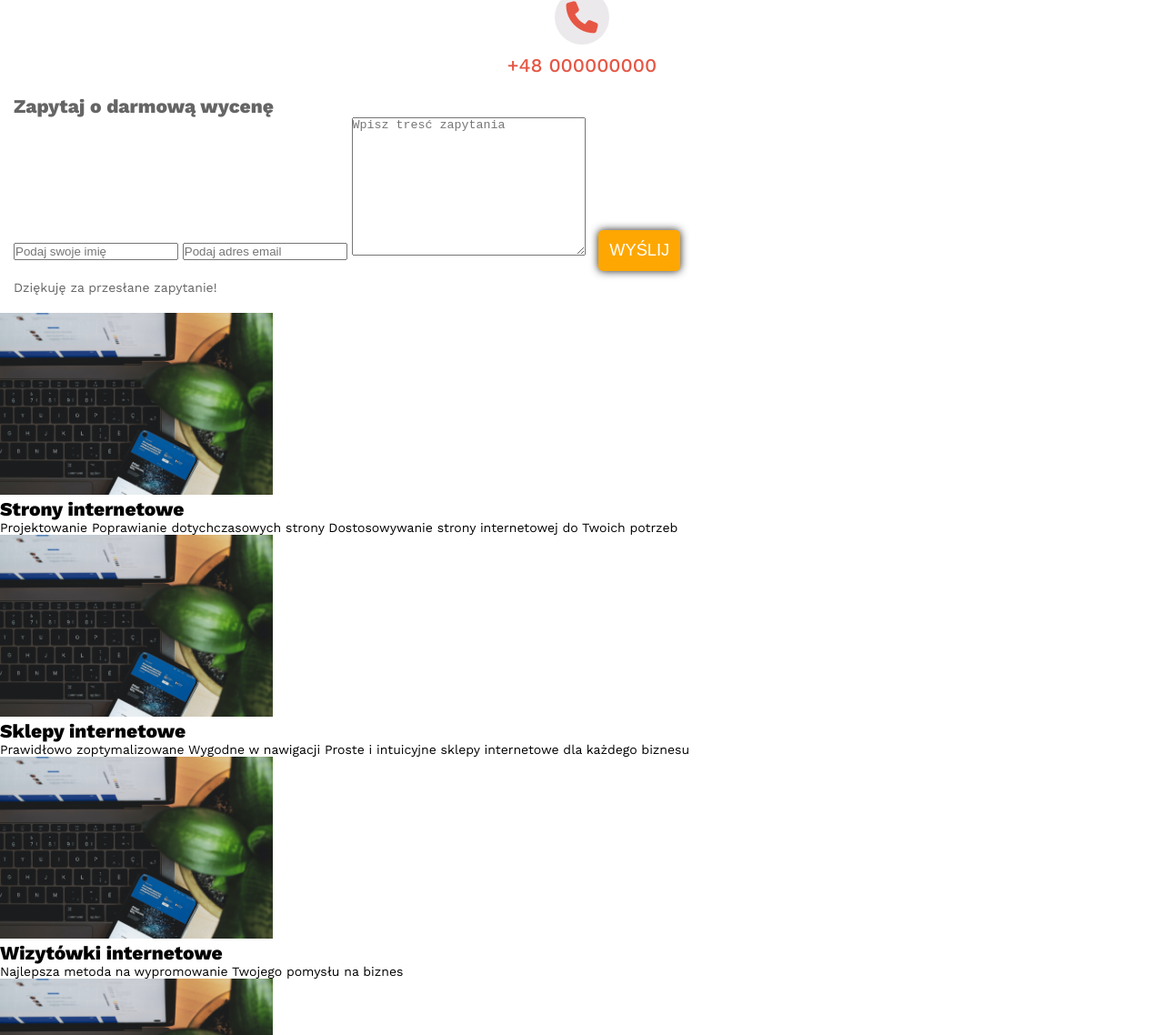
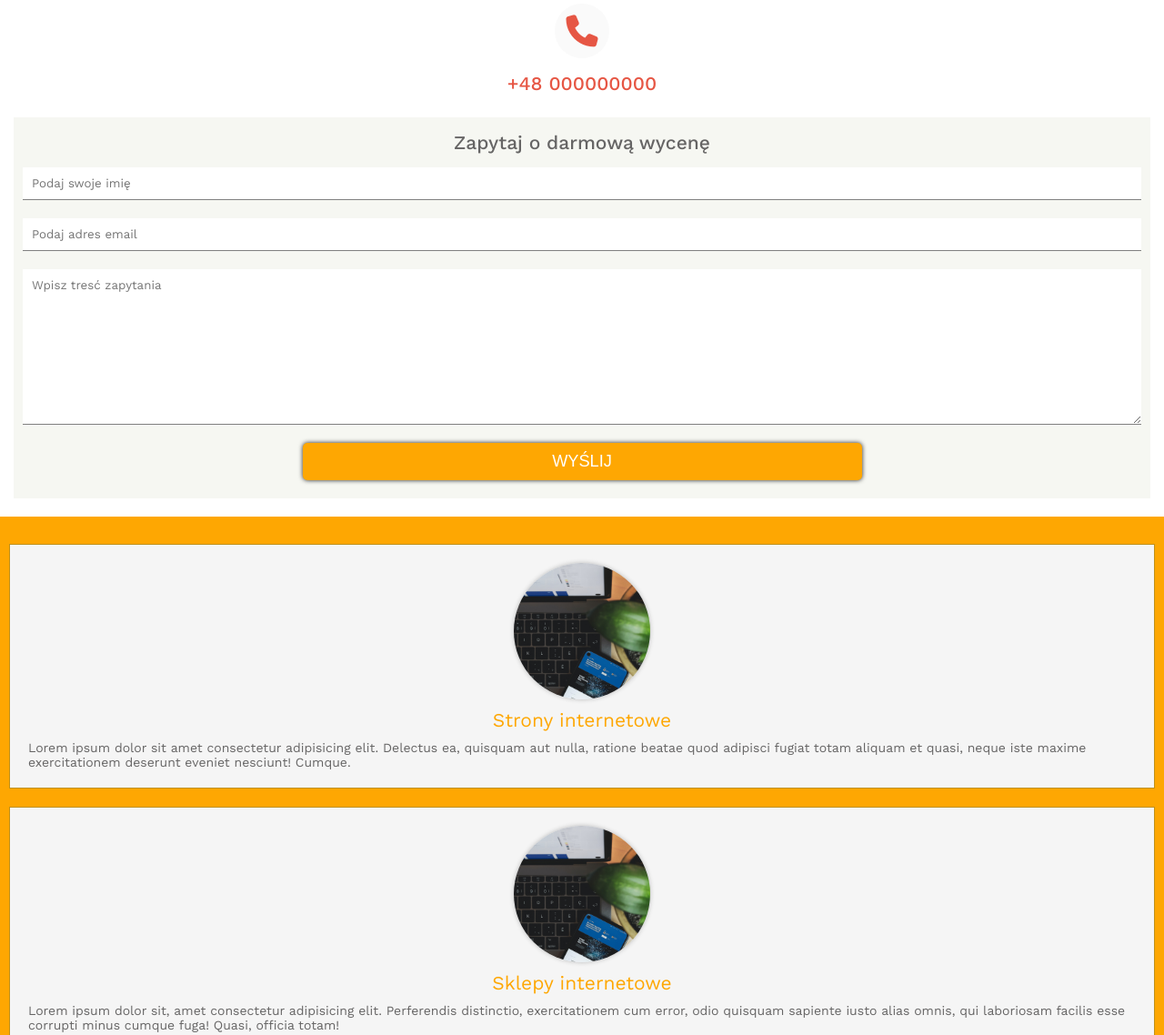
Before and after one commit to Molejko/example-website, a plain HTML site: page index.html in a window 1280 px wide. Shown: the part 1011-2149 px from the top of the page at 91% size. Drawn offline with nearby package versions, Linux system fonts and the light colour scheme; a script that the page names is missing.

Commit message:
add style to services section

```diff
--- a/about.css
+++ b/about.css
@@ -20,7 +20,7 @@
 } */
 
 .about-title {
-    padding-bottom: 10px;
+    padding-bottom: 15px;
     color: black;
     font-size: 1.8rem;
 }
@@ -31,7 +31,7 @@
 }
 
 .about-description{
-    /* padding: 10px; */
+    padding-bottom: 15px;
     line-height: 1.5;
     padding-bottom: 10px;
     text-align: justify;
@@ -42,7 +42,7 @@
     display: block;
     width: 100%;
     margin: 0 auto;
-    padding: 10px 0;
+    padding: 15px 0;
     font-size: 1.2rem;
     color: black;
     font-weight: 500;
@@ -65,7 +65,7 @@
 
 .call-box a{
     /* color: black; */
-    padding: 10px;
+    padding: 15px;
     color: #E65644;
     font-weight: 500;
     /* animation: puls 2s linear infinite; */
@@ -78,12 +78,47 @@
     display: flex;
     justify-content: center;
     align-items: center;
-    background-color: rgb(236, 233, 236);
+    background-color: rgb(250, 250, 250);
     border-radius: 50%;
     color: #E65644;
     /* animation: puls 2s linear infinite; */
 }
 
+form{
+    background-color: rgb(246, 247, 242);
+    display: flex;
+    flex-direction: column;
+    padding: 10px;
+    text-align: center;
+    /* justify-content: center; */
+    /* align-items: stretch; */
+}
+
+form input, form textarea {
+    display: block;
+    width: 100%;
+    margin: 10px 0;
+    padding: 10px;
+    border: none;
+    border-bottom: 1px solid grey;
+    font-family: 'Work Sans', sans-serif;
+    transition: .3s;
+}
+
+form input:focus, form textarea:focus{
+    border-bottom: 1px solid #FEA702;
+    box-shadow: 0 0  1px 0 #FEA702;
+}
+form button {
+    width: 50%;
+    margin: 10px auto;
+    align-self: center;
+}
+
+.form-title{
+    padding: 5px;
+    font-weight: 500;
+}
 
 
 @keyframes puls {
--- a/header.css
+++ b/header.css
@@ -147,30 +147,14 @@ header::after{
     font-size: 1.2rem;
 }
 
-.btn{
-    padding: 12px 12px;
-    border: none;
-    border-radius: 5px;
-    margin: 10px;
-    text-transform: uppercase;
-    font-size: 1.3rem;
-    font-weight: 300;
-    /* background-color: #FEA702B3; */
-    background-color: #FEA702;;
-    color: white;
-    box-shadow: 0px 0px 10px rgb(34, 33, 33);
-}
 
-.btn:hover{
-    background-color: #E65644;
-    /* color: black; */
-}
 
 .main-btn{
     margin: 20px;
 }
 
 .social-icons{
+    margin-top: 10px;
     /* background-color: palevioletred; */
     /* padding: 10px; */
 }
--- a/index.html
+++ b/index.html
@@ -55,82 +55,74 @@
                     <!-- <p class="call-number">+48 000 000 000</p> -->
                 </div>
 
-               <div class="form-box">
                    <form action="">
                         <h1 class="form-title">Zapytaj o darmową wycenę</h1>
                         <label for="">
                             <input type="text" placeholder="Podaj swoje imię">
                         </label>
                         <label for="">
-                            <input type="text" placeholder="Podaj adres email">
+                            <input type="email" placeholder="Podaj adres email">
                         </label>
                         <label for="">
                             <textarea name="" id="" cols="30" rows="10" placeholder="Wpisz tresć zapytania"></textarea>
                         </label>
                         <button class="btn form-btn">Wyślij</button>
                    </form>
-                   <p>Dziękuję za przesłane zapytanie! </p>
-               </div>
+                   <!-- <p>Dziękuję za przesłane zapytanie! </p> -->
+
             </section>
 
             <section class="services">
+
                 <div class="service-box">
                     <img src="images/header_bcg.jpg" alt="" class="service-img">
                     <h1 class="service-title">Strony internetowe</h1>
-                    <p class="service-description">Projektowanie
-                        Poprawianie dotychczasowych strony
-                        Dostosowywanie strony internetowej do Twoich potrzeb</p>
-                </div>
+
+                        <p class="service-description">Lorem ipsum dolor sit amet consectetur adipisicing elit. Delectus ea, quisquam aut nulla, ratione beatae quod adipisci fugiat totam aliquam et quasi, neque iste maxime exercitationem deserunt eveniet nesciunt! Cumque.</p>
+                    </div>
+
+
 
                 <div class="service-box">
                     <img src="images/header_bcg.jpg" alt="" class="service-img">
                     <h1 class="service-title">Sklepy internetowe</h1>
-                    <p class="service-description">Prawidłowo zoptymalizowane
-                        Wygodne w nawigacji
-                        Proste i intuicyjne sklepy internetowe dla każdego biznesu</p>
+                    <p class="service-description">Lorem ipsum dolor sit, amet consectetur adipisicing elit. Perferendis distinctio, exercitationem cum error, odio quisquam sapiente iusto alias omnis, qui laboriosam facilis esse corrupti minus cumque fuga! Quasi, officia totam!</p>
                 </div>
 
                 <div class="service-box">
                     <img src="images/header_bcg.jpg" alt="" class="service-img">
                     <h1 class="service-title">Wizytówki internetowe</h1>
-                    <p class="service-description">Najlepsza metoda na wypromowanie Twojego pomysłu na biznes</p>
+                    <p class="service-description">Lorem ipsum dolor sit amet consectetur adipisicing elit. Fugit, expedita. Alias in dolore possimus. Ut, in ea. Praesentium cupiditate, reiciendis optio recusandae nihil natus dignissimos ea vitae, porro, labore ratione!</p>
                 </div>
 
                 <div class="service-box">
                     <img src="images/header_bcg.jpg" alt="" class="service-img">
                     <h1 class="service-title">Projekty graficzne</h1>
-                    <p class="service-description">Branding
-                        Logo firmy
-                        Edytowanie gotowych grafik
-                        Projektowanie materiałów promocyjnych</p>
+                    <p class="service-description">Lorem ipsum dolor sit amet consectetur adipisicing elit. Cumque, provident dolorem? Itaque, ea? Voluptatibus porro magni molestias a, ducimus, facilis quas incidunt fugit, iure dicta dolor aperiam fuga neque quaerat.</p>
                 </div>
 
                 <div class="service-box">
                     <img src="images/header_bcg.jpg" alt="" class="service-img">
-                    <h1 class="service-title">Pozycjonowanie SEO</h1>
-                    <p class="service-description">Edycja stron internetowych pod kątem zwiększania pozycji w najpopularniejszych przeglądarkach internetowych</p>
+                    <h1 class="service-title">SEO</h1>
+                    <p class="service-description">Lorem ipsum dolor sit amet consectetur adipisicing elit. Reiciendis, excepturi eligendi nam corrupti delectus, ratione dolores veniam tempora magni a neque, animi mollitia explicabo quis nostrum. Aspernatur cupiditate voluptas nobis?</p>
                 </div>
 
                 <div class="service-box">
                     <img src="images/header_bcg.jpg" alt="" class="service-img">
                     <h1 class="service-title">Prowadzenie mediów społecznościowych</h1>
-                    <p class="service-description">Edycja stron internetowych pod kątem zwiększania pozycji w najpopularniejszych przeglądarkach internetowych</p>
+                    <p class="service-description">Lorem ipsum dolor sit amet consectetur adipisicing elit. Quaerat odio corrupti voluptatem, distinctio vero dolores aut fuga necessitatibus in, asperiores quisquam earum illum rem, sit modi nisi veniam dolorem ut!</p>
                 </div>
 
                 <div class="service-box">
                     <img src="images/header_bcg.jpg" alt="" class="service-img">
                     <h1 class="service-title">Optymalizacja i aktualizacja wtyczek</h1>
-                    <p class="service-description">Projektowanie
-                        Poprawianie dotychczasowych strony
-                        Dostosowywanie strony internetowej do Twoich potrzeb</p>
+                    <p class="service-description">Lorem ipsum dolor sit amet consectetur adipisicing elit. Saepe earum rem minus quo, cumque quis iure nobis consectetur est dolorum illo numquam suscipit expedita enim neque, ipsa ratione dolores ut?</p>
                 </div>
 
                 <div class="service-box">
                     <img src="images/header_bcg.jpg" alt="" class="service-img">
                     <h1 class="service-title">Opieka nad stroną internetową</h1>
-                    <p class="service-description">Projektowanie
-                        Poprawianie dotychczasowych strony
-                        Dostosowywanie strony internetowej do Twoich potrzeb</p>
+                    <p class="service-description">Lorem ipsum dolor sit amet consectetur, adipisicing elit. Vitae pariatur saepe nisi dolores ratione iusto aut alias iure corporis animi delectus, fuga explicabo et voluptatibus ut officia rem neque voluptates.</p>
                 </div>
 
             </section>
--- /dev/null
+++ b/main.js
@@ -0,0 +1,12 @@
+const btnHamburger = document.querySelector('.hamburger');
+const menu = document.querySelector('.main-menu');
+const iconHamb = document.querySelector('.hamburger i');
+
+btnHamburger.addEventListener('click', () => {
+    // console.log('dziala click');
+    menu.classList.toggle('visible');
+    iconHamb.classList.toggle('fa-bars');
+    iconHamb.classList.toggle('fa-times');
+
+
+})
--- /dev/null
+++ b/services.css
@@ -0,0 +1,40 @@
+.services{
+    background-color: #FEA702;
+    /* background-color: #E65644; */
+    padding: 20px 0;
+    display: flex;
+    flex-wrap: wrap;
+    justify-content: space-around;
+}
+
+.service-box{
+    background-color: whitesmoke;
+    margin: 10px;
+    padding: 20px;
+    display: flex;
+    flex-direction: column;
+    justify-content: center;
+    align-items: center;
+    border: 1px solid  rgb(190, 144, 26);
+    color: rgb(102, 101, 101);
+    width: 100%;
+
+}
+
+.service-img{
+  width: 150px;
+  height: 150px;
+  object-fit: cover;
+  border-radius: 50%;
+  box-shadow: 0 0 5px 0 rgb(185, 185, 185);
+
+}
+
+.service-title{
+    font-weight: 300;
+    /* color: #E65644; */
+    color: #FEA702;
+    display: bloc;
+    padding: 10px 0;
+    text-align: center;
+}
--- a/style.css
+++ b/style.css
@@ -1,5 +1,6 @@
 @import url("header.css");
 @import url('about.css');
+@import url('services.css');
 
 * {
     margin: 0;
@@ -19,3 +20,22 @@ body{
 img{
     width: 300px;
 }
+
+.btn{
+    padding: 10px 10px;
+    border: none;
+    border-radius: 5px;
+    margin: 10px;
+    text-transform: uppercase;
+    font-size: 1.3rem;
+    font-weight: 300;
+    /* background-color: #FEA702B3; */
+    background-color: #FEA702;
+    color: white;
+    box-shadow: 0px 0px 5px rgb(34, 33, 33);
+}
+
+.btn:hover{
+    background-color: #E65644;
+    /* color: black; */
+}
```
